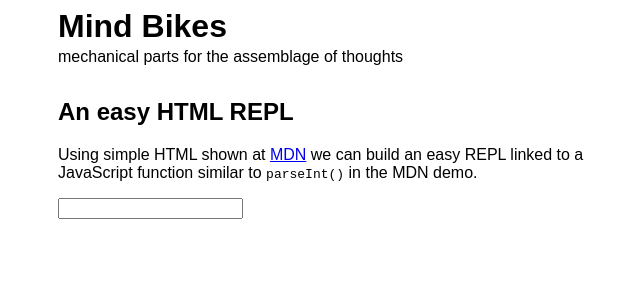
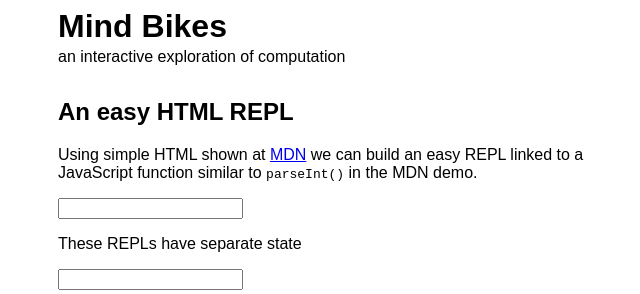
Before and after one commit to mindbikes/mindbikes.github.io, a plain HTML site: page index.html in a window 1280 px wide. Shown: the whole page, without its empty margins (318-958 px from the left). Drawn offline with Linux system fonts and the light colour scheme.

Commit message:
mindbokes

```diff
--- a/index.html
+++ b/index.html
@@ -1,6 +1,6 @@
 <html>
   <script>
-    const repl = (text) => text
+    const repl = (text) => text.split("").reverse().join("")
   </script>
 
   <style>
@@ -16,16 +16,23 @@
 
   <body>
     <h1>Mind Bikes</h1>
-    <p>mechanical parts for the assemblage of thoughts</p>
+    <p>an interactive exploration of computation</p>
 
     <article>
       <h2>An easy HTML REPL</h2>
 
       <p>Using simple HTML shown at <a href="https://developer.mozilla.org/en-US/docs/Web/HTML/Element/output#examples">MDN</a> we can build an easy REPL linked to a JavaScript function similar to <code>parseInt()</code> in the MDN demo.</p>
 
-      <form id="repl" oninput="out.value=repl(inp.value)">
-	<input id="inp" name="inp" type="text">
-	<output name="out" for="exp"></output>
+      <form oninput="out.value=repl(inp.value)">
+	<input name="inp" type="text">
+	<output name="out"></output>
+      </form>
+
+      <p>These REPLs have separate state</p>
+
+      <form oninput="out.value=repl(inp.value)">
+	<input name="inp" type="text">
+	<output name="out"></output>
       </form>
     </article>
   </body>
```
